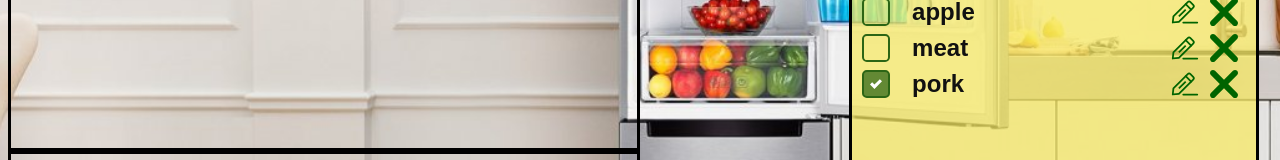
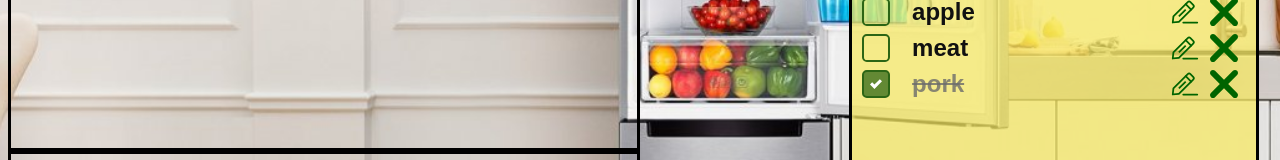
Before and after one commit to nekrasowa/YourFreezer, a React (Create React App) app in the folder front/: page / in a window 1280 px wide. Shown: the part 368-528 px from the top of the page. Built offline with nearby package versions, Linux system fonts and the light colour scheme.

Commit message:
corrected styles of <p>

```diff
--- a/front/src/goodsList/goodsListBox/GoodsListElem/GoodsListElements.module.scss
+++ b/front/src/goodsList/goodsListBox/GoodsListElem/GoodsListElements.module.scss
@@ -30,12 +30,6 @@
   width: 2rem;
 }
 
-.wasChecked {
-  text-decoration: line-through;
-  color: #6b6b6bcc
-
-}
-
 .text {
   grid-area: text;
   margin: auto 0;
@@ -47,6 +41,11 @@
   text-decoration: none;
   vertical-align: middle;
 
+}
+
+.wasChecked {
+  text-decoration: line-through;
+  color: #6b6b6bcc
 }
 
 .inputText {
@@ -73,9 +72,7 @@
     border-color: #459678;
 
   }
-
 }
-
 
 .icon {
   background-repeat: no-repeat;
--- a/front/src/goodsList/goodsListBox/GoodsListElem/LE-InputCheckbox.js
+++ b/front/src/goodsList/goodsListBox/GoodsListElem/LE-InputCheckbox.js
@@ -4,7 +4,7 @@ import check from './checkbox.module.css'
 
 function InputCheckbox(props) {
   const checkboxStyle = {opacity: 0, display: 'none'}
-
+// console.log(props)
   const id = props.parentsId
   const isChecked = props.isChecked
   const checkHandler = props.check
```
